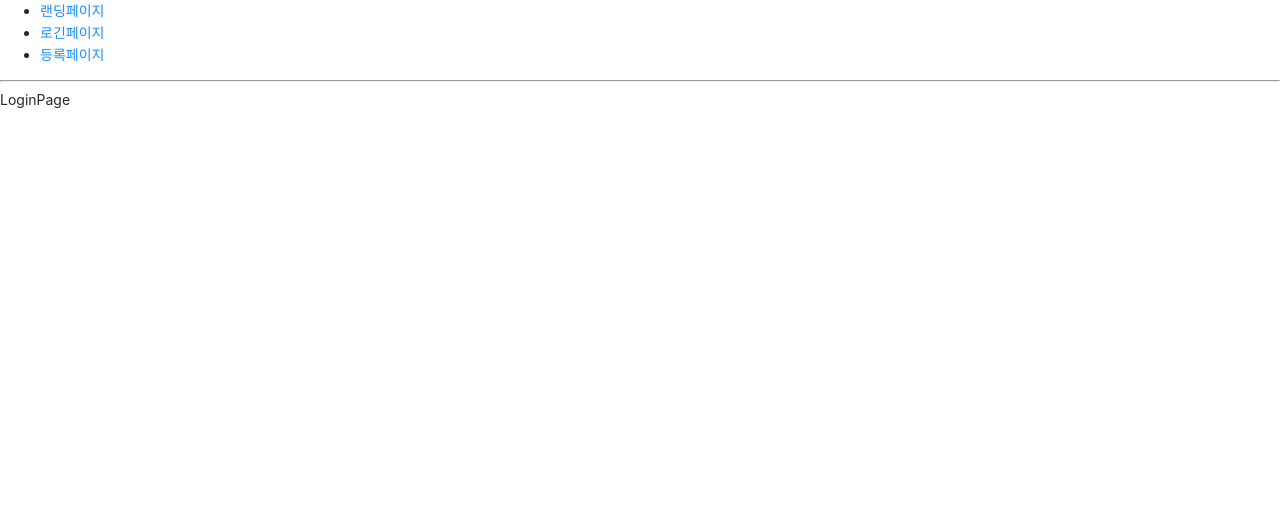
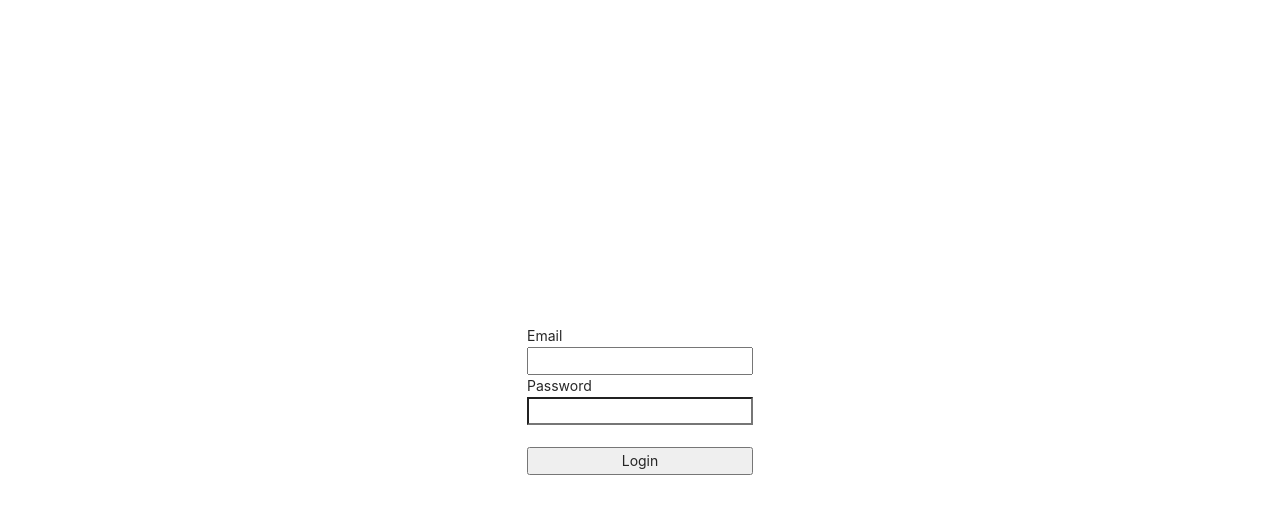
Before and after one commit to yanggak12/node-boiler-plate, a React (Create React App) app in the folder client/: page /login in a window 1280 px wide. Shown: the top 514 px of the page. Built offline with nearby package versions, Linux system fonts and the light colour scheme.

Commit message:
Ffeat : Login Page

```diff
--- a/client/src/App.js
+++ b/client/src/App.js
@@ -1,4 +1,4 @@
-import { BrowserRouter as Router, Routes, Route, Link } from "react-router-dom";
+import { BrowserRouter as Router, Routes, Route } from "react-router-dom";
 import LandingPage from "./components/views/LandingPage/LandingPage";
 import LoginPage from "./components/views/LoginPage/LoginPage";
 import RegisterPage from "./components/views/RegisterPage/RegisterPage";
@@ -6,26 +6,11 @@
 function App() {
   return (
     <Router>
-      <div>
-        <ul>
-          <li>
-            <Link to="/">랜딩페이지</Link>
-          </li>
-          <li>
-            <Link to="/login">로긴페이지</Link>
-          </li>
-          <li>
-            <Link to="/register">등록페이지</Link>
-          </li>
-        </ul>
-        <hr />
-
-        <Routes>
-          <Route exact path="/" element={<LandingPage />} />
-          <Route exact path="/login" element={<LoginPage />} />
-          <Route exact path="/register" element={<RegisterPage />} />
-        </Routes>
-      </div>
+      <Routes>
+        <Route path="/" element={<LandingPage />} />
+        <Route path="/login" element={<LoginPage />} />
+        <Route path="/register" element={<RegisterPage />} />
+      </Routes>
     </Router>
   );
 }
--- /dev/null
+++ b/client/src/_actions/types.js
@@ -0,0 +1 @@
+export const LOGIN_USER = "login_user";
--- /dev/null
+++ b/client/src/_actions/user_action.js
@@ -0,0 +1,13 @@
+import axios from "axios";
+import { LOGIN_USER } from "./types";
+
+export function loginUser(dataToSubmit) {
+  const request = axios
+    .post("/api/user/login", dataToSubmit)
+    .then((response) => response.data);
+
+  return {
+    type: LOGIN_USER,
+    payload: request,
+  };
+}
--- a/client/src/_reducers/index.js
+++ b/client/src/_reducers/index.js
@@ -1,9 +1,9 @@
 import { combineReducers } from "redux";
-// import user from './user_reducer'
+import user_reducer from "./user_reducer";
 
 const rootReducer = combineReducers({
   // reducer가 여러개 있을 경우 rootReducer에서 하나로 합쳐주는 기능.
-  // user,
+  user_reducer,
 });
 
 export default rootReducer;
--- a/client/src/_reducers/user_reducer.js
+++ b/client/src/_reducers/user_reducer.js
@@ -0,0 +1,11 @@
+import { LOGIN_USER } from "../_actions/types";
+
+export default function user_reducer(prevState = {}, action) {
+  switch (action.type) {
+    case LOGIN_USER:
+      return { ...prevState, loginSuccess: action.payload };
+
+    default:
+      return prevState;
+  }
+}
--- a/client/src/components/views/LandingPage/LandingPage.js
+++ b/client/src/components/views/LandingPage/LandingPage.js
@@ -8,7 +8,19 @@
       .then((response) => console.log(response))
       .catch((err) => console.error(err));
   }, []);
-  return <div>LandingPage</div>;
+  return (
+    <div
+      style={{
+        display: "flex",
+        justifyContent: "center",
+        alignItems: "center",
+        width: "100%",
+        height: "100vh",
+      }}
+    >
+      시작 페이지
+    </div>
+  );
 }
 
 export default LandingPage;
--- a/client/src/components/views/LoginPage/LoginPage.js
+++ b/client/src/components/views/LoginPage/LoginPage.js
@@ -1,7 +1,57 @@
-import React from "react";
+import React, { useState } from "react";
+import { useDispatch } from "react-redux";
+import { loginUser } from "../../../_actions/user_action";
+import { useNavigate } from "react-router-dom";
 
-function LoginPage() {
-  return <div>LoginPage</div>;
+function LoginPage(props) {
+  const dispatch = useDispatch();
+  const navigate = useNavigate();
+  const [Email, setEmail] = useState("");
+  const [Password, setPassword] = useState("");
+
+  const onEmailHandler = (event) => {
+    setEmail(event.currentTarget.value);
+  };
+  const onPasswordHandler = (event) => {
+    setPassword(event.currentTarget.value);
+  };
+  const onSubmitHandler = (event) => {
+    event.preventDefault();
+    let body = {
+      email: Email,
+      password: Password,
+    };
+    dispatch(loginUser(body)).then((response) => {
+      if (response.payload.loginSuccess) {
+        navigate(-1);
+      } else {
+        alert("error");
+      }
+    });
+  };
+  return (
+    <div
+      style={{
+        display: "flex",
+        justifyContent: "center",
+        alignItems: "center",
+        width: "100%",
+        height: "100vh",
+      }}
+    >
+      <form
+        style={{ display: "flex", flexDirection: "column" }}
+        onSubmit={onSubmitHandler}
+      >
+        <label>Email</label>
+        <input type="email" value={Email} onChange={onEmailHandler} />
+        <label>Password</label>
+        <input type="password" value={Password} onChange={onPasswordHandler} />
+        <br />
+        <button>Login</button>
+      </form>
+    </div>
+  );
 }
 
 export default LoginPage;
```
